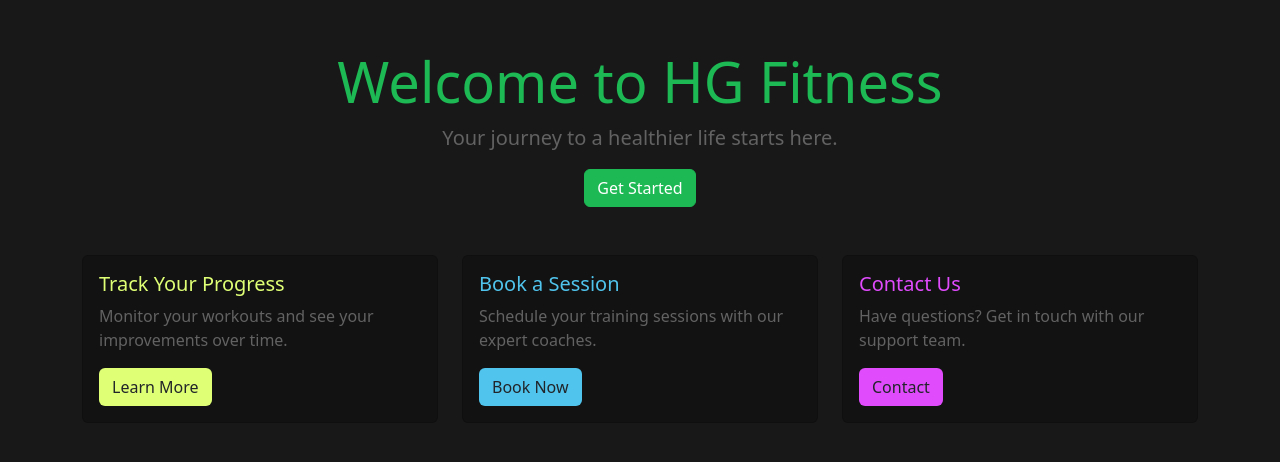
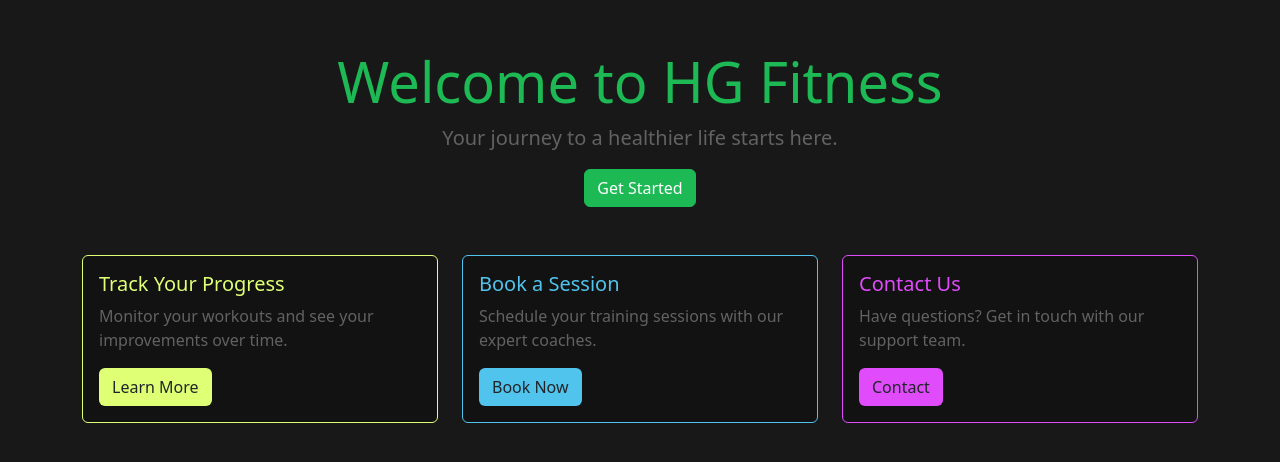
Before and after one commit to judewoolls/hg-fitness, a Django app: page / in a window 1280 px wide. Shown: the part 57-519 px from the top of the page. Run offline with Django 5.2, Linux system fonts and the light colour scheme.

Commit message:
add styles to homepage cards

```diff
--- a/homepage/templates/homepage/home.html
+++ b/homepage/templates/homepage/home.html
@@ -12,7 +12,7 @@
 
     <section class="row">
         <div class="col-md-4 mb-4">
-            <div class="card" style="background-color: var(--secondary-color);">
+            <div class="card" id="track-progress-card">
                 <div class="card-body">
                     <h5 class="card-title" style="color: var(--light-green-yellow-accent);">Track Your Progress</h5>
                     <p class="card-text" style="color: var(--accent-color);">Monitor your workouts and see your improvements over time.</p>
@@ -21,7 +21,7 @@
             </div>
         </div>
         <div class="col-md-4 mb-4">
-            <div class="card" style="background-color: var(--secondary-color);">
+            <div class="card" id="book-session-card">
                 <div class="card-body">
                     <h5 class="card-title" style="color: var(--light-blue-accent);">Book a Session</h5>
                     <p class="card-text" style="color: var(--accent-color);">Schedule your training sessions with our expert coaches.</p>
@@ -30,7 +30,7 @@
             </div>
         </div>
         <div class="col-md-4 mb-4">
-            <div class="card" style="background-color: var(--secondary-color);">
+            <div class="card" id="contact-us-card">
                 <div class="card-body">
                     <h5 class="card-title" style="color: #E04BFC;">Contact Us</h5>
                     <p class="card-text" style="color: var(--accent-color);">Have questions? Get in touch with our support team.</p>
--- a/static/css/style.css
+++ b/static/css/style.css
@@ -55,3 +55,19 @@ nav {
 .neon-yellow-button {
     background-color: var(--light-green-yellow-accent);
 }
+
+.card {
+    background-color: var(--secondary-color);
+}
+
+#track-progress-card {
+    border-color: var(--light-green-yellow-accent);
+}
+
+#book-session-card {
+    border-color: var(--light-blue-accent);
+}
+
+#contact-us-card {
+border-color: var(--eccentric-color);
+}
```
Also changed, not shown: 1 other file.
